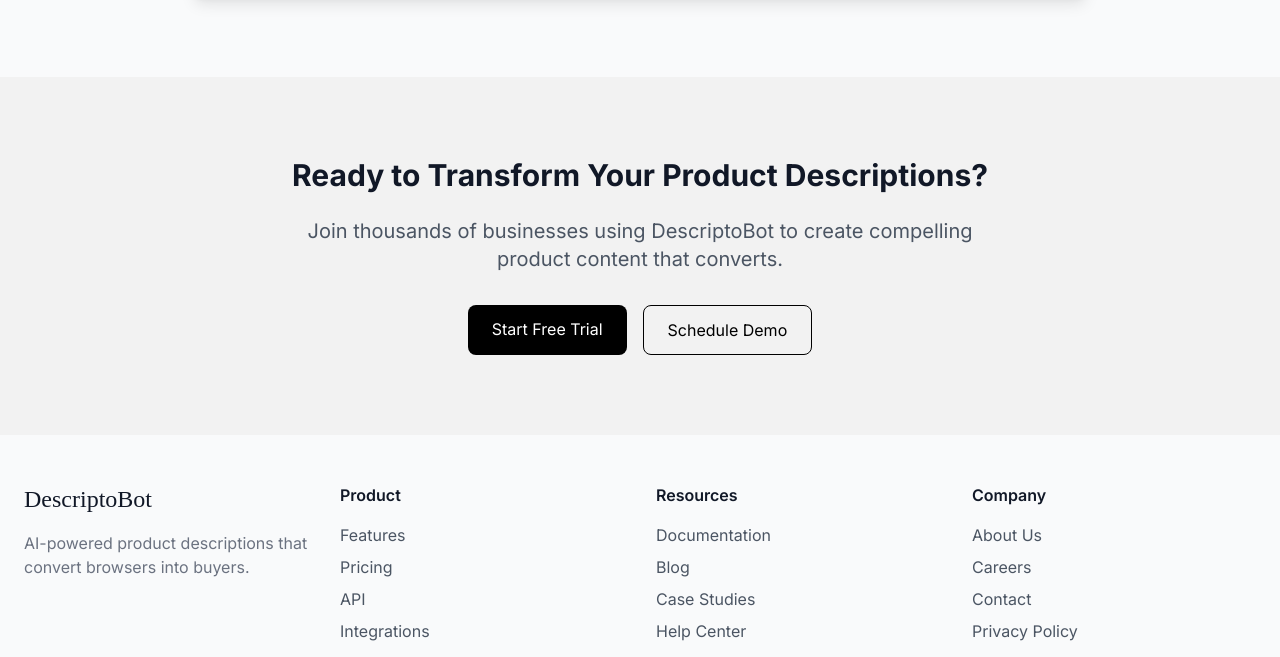
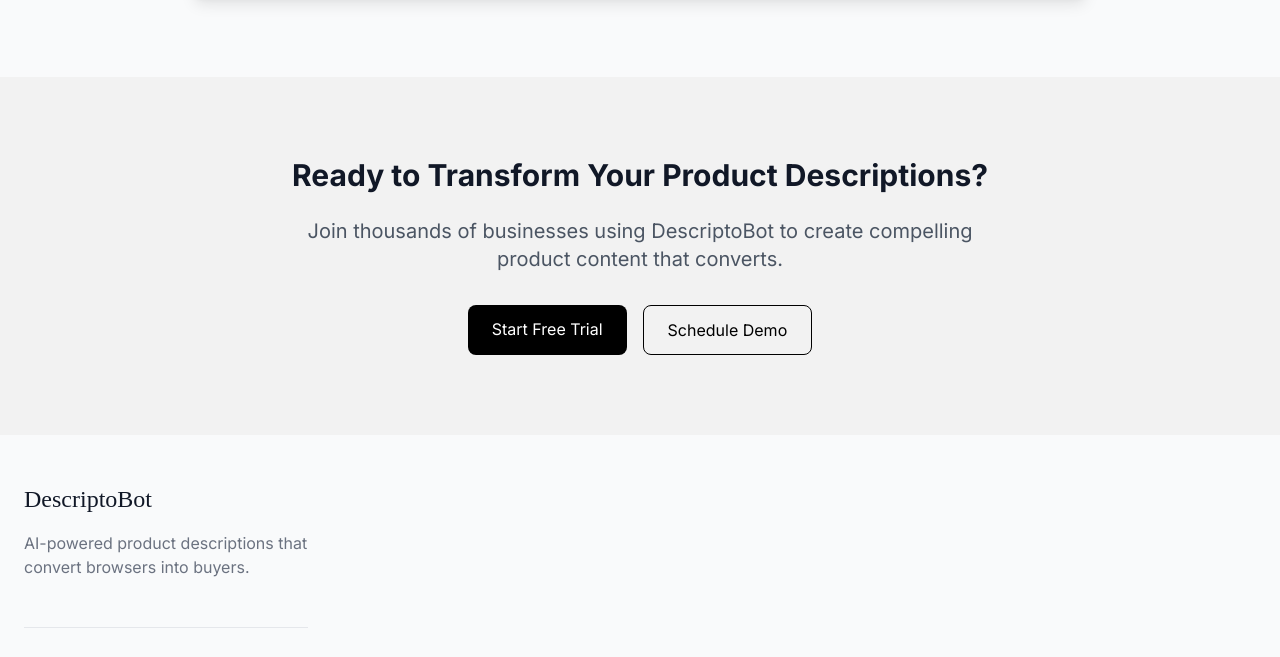
Before and after one commit to SimonDrastil/PursuitAI, a plain HTML site: page index.html in a window 1280 px wide. Shown: the part 3804-4461 px from the top of the page. Drawn offline with nearby package versions, Linux system fonts and the light colour scheme.

Commit message:
Update index.html

```diff
--- a/index.html
+++ b/index.html
@@ -622,35 +622,6 @@ scroll-behavior: smooth;
 <div>
 <a href="#" class="font-['Pacifico'] text-2xl text-gray-900 mb-4 block">DescriptoBot</a>
 <p class="text-gray-500">AI-powered product descriptions that convert browsers into buyers.</p>
-</div>
-<div>
-<h4 class="text-gray-900 font-semibold mb-4">Product</h4>
-<ul class="space-y-2">
-<li><a href="#" class="hover:text-primary transition-colors duration-200">Features</a></li>
-<li><a href="#" class="hover:text-primary transition-colors duration-200">Pricing</a></li>
-<li><a href="#" class="hover:text-primary transition-colors duration-200">API</a></li>
-<li><a href="#" class="hover:text-primary transition-colors duration-200">Integrations</a></li>
-</ul>
-</div>
-<div>
-<h4 class="text-gray-900 font-semibold mb-4">Resources</h4>
-<ul class="space-y-2">
-<li><a href="#" class="hover:text-primary transition-colors duration-200">Documentation</a></li>
-<li><a href="#" class="hover:text-primary transition-colors duration-200">Blog</a></li>
-<li><a href="#" class="hover:text-primary transition-colors duration-200">Case Studies</a></li>
-<li><a href="#" class="hover:text-primary transition-colors duration-200">Help Center</a></li>
-</ul>
-</div>
-<div>
-<h4 class="text-gray-900 font-semibold mb-4">Company</h4>
-<ul class="space-y-2">
-<li><a href="#" class="hover:text-primary transition-colors duration-200">About Us</a></li>
-<li><a href="#" class="hover:text-primary transition-colors duration-200">Careers</a></li>
-<li><a href="#" class="hover:text-primary transition-colors duration-200">Contact</a></li>
-<li><a href="#" class="hover:text-primary transition-colors duration-200">Privacy Policy</a></li>
-</ul>
-</div>
-</div>
 <div class="border-t border-gray-200 mt-12 pt-8 flex flex-col md:flex-row justify-between items-center">
 <p>© 2025 DescriptoBot. All rights reserved.</p>
 <div class="flex space-x-4 mt-4 md:mt-0">
```
